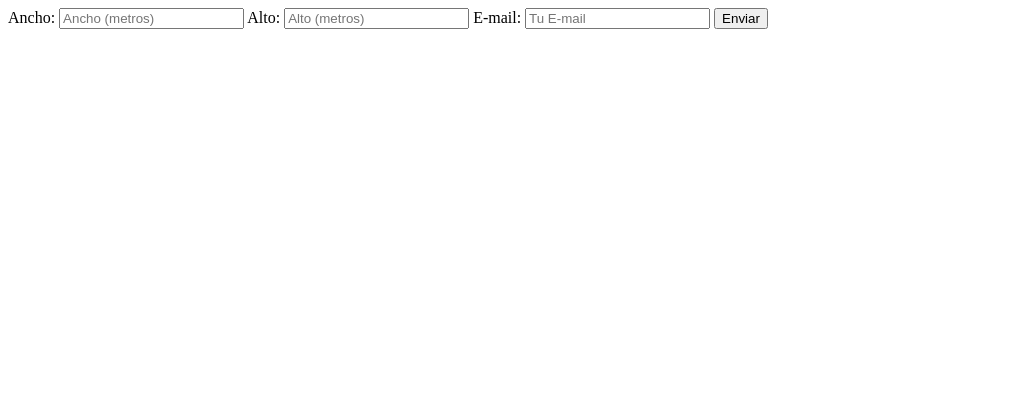
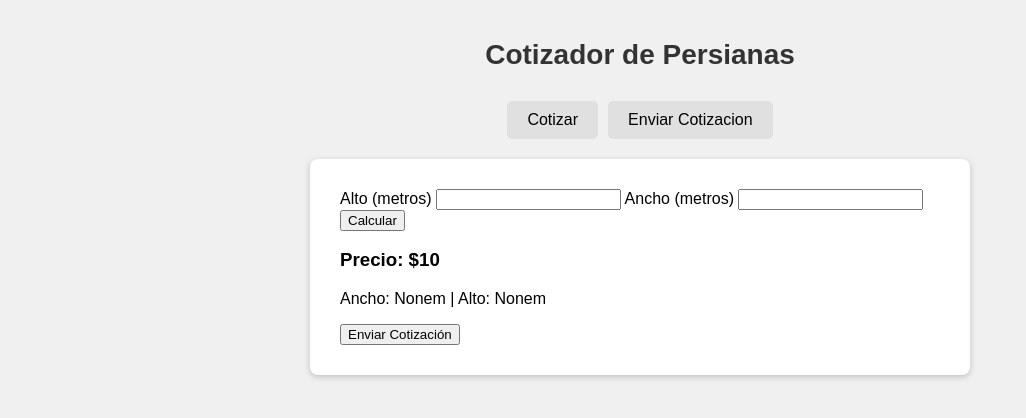
Before and after one commit to ManuelTRRS/Cotizador-persianas-2026, a Flask app: template templates/index.html in a window 1280 px wide. Shown: the top 418 px of the page, without its empty margins (0-1026 px from the left). Run offline with Flask 3, Linux system fonts and the light colour scheme; the template is opened without the code that fills it: most values are stand-ins (such as "Sample title", 1, 10 or a date in 2020).

Commit message:
Agregar cotizacion con envio y descarga

```diff
--- a/app.py
+++ b/app.py
@@ -1,6 +1,10 @@
-from flask import Flask,render_template, request
+from flask import Flask, render_template, request, make_response, session
+import smtplib
+from email.mime.text import MIMEText
+
 
 app = Flask(__name__)
+app.secret_key = 'tu_clave_secreta_aqui_12345'
 
 @app.route('/', methods=['GET', 'POST'])
 def inicio():
@@ -11,8 +15,94 @@
         m2=500
         total=Ancho*Alto*m2
         resultado=total
+
         pass
     return render_template('index.html', resultado_cotizacion=resultado)
 
-if (__name__ == '__main__'):
+
+@app.route('/enviar', methods=['POST'])
+def enviar_cotizacion():
+    try:
+        nombre = request.form.get('nombre')
+        telefono = request.form.get('telefono')
+        email = request.form.get('E-mail')
+        ancho = request.form.get('ancho_envio')
+        alto = request.form.get('alto_envio')
+        precio = request.form.get('precio_envio')
+
+        contenido = f"""
+Datos de la Cotización:
+
+Cliente: {nombre}
+Teléfono: {telefono}
+Email: {email}
+
+Medidas:
+Ancho: {ancho} metros
+Alto: {alto} metros
+
+Precio Final: ${precio}
+        """
+
+        mi_correo = "manueltorres687@gmail.com"
+        mi_contraseña = "igrh ztkz dtvu simk"
+
+        mensaje = MIMEText(contenido)
+        mensaje['Subject'] = "Nueva Cotización de Cliente"
+        mensaje['From'] = mi_correo
+        mensaje['To'] = mi_correo  # Cambiado: ahora te llega a ti
+
+        server = smtplib.SMTP('smtp.gmail.com', 587)
+        server.starttls()
+        server.login(mi_correo, mi_contraseña)
+        server.send_message(mensaje)
+        server.quit()
+
+        # Guardar datos en session
+        session['nombre'] = nombre
+        session['telefono'] = telefono
+        session['email'] = email
+        session['ancho'] = ancho
+        session['alto'] = alto
+        session['precio'] = precio
+
+        return render_template('exito.html', nombre=nombre, telefono=telefono, email=email, ancho=ancho, alto=alto, precio=precio)
+
+    except Exception as e:
+        return f"Error al enviar: {str(e)}", 500
+
+
+@app.route('/descargar_cotizacion')
+def descargar_cotizacion():
+    nombre = session.get('nombre', '')
+    telefono = session.get('telefono', '')
+    email = session.get('email', '')
+    ancho = session.get('ancho', '')
+    alto = session.get('alto', '')
+    precio = session.get('precio', '')
+
+    contenido = f"""COTIZACIÓN DE PERSIANAS
+{'='*50}
+
+Datos del Cliente:
+Nombre: {nombre}
+Teléfono: {telefono}
+Email: {email}
+
+Medidas:
+Ancho: {ancho} metros
+Alto: {alto} metros
+
+Precio Final: ${precio}
+{'='*50}
+
+Gracias por su preferencia.
+"""
+
+    response = make_response(contenido)
+    response.headers['Content-Type'] = 'text/plain; charset=utf-8'
+    response.headers['Content-Disposition'] = f'attachment; filename=cotizacion_{nombre.replace(" ", "_")}.txt'
+    return response
+
+if __name__ == '__main__':
     app.run(debug=True)
--- a/templates/index.html
+++ b/templates/index.html
@@ -3,17 +3,152 @@
 <head>
     <meta charset="UTF-8">
     <meta name="viewport" content="width=device-width, initial-scale=1.0">
-    <title>Persianas RP</title>
+    <title>Cotizador de Persianas</title>
 </head>
 <body>
-    <form action="/", method="post">
-        <label for ="Ancho">Ancho:</label>
-        <input id="Ancho" type="text" name="Ancho" placeholder="Ancho (metros)">
-        <label for ="Alto">Alto:</label>
-        <input id="Alto" type="text" name="Alto" placeholder="Alto (metros)">
-        <label for="E-mail">E-mail:</label>
-        <input id="E-mail" type="email" name="E-mail" placeholder="Tu E-mail">
-        <button type="submit">Enviar</button>
+    <h1>Cotizador de Persianas</h1>
+    <ul id="pestanas">
+        <li><button id="tab-cotizar" onclick="mostrarPestana('cotizar')">Cotizar</button></li>
+        <li> <button id="tab-enviar" onclick="mostrarPestana('enviar')">Enviar Cotizacion</button></li>
+    </ul>
+
+    <div id="contenidoPestanas">
+        <div id="cotizar" class="pestana activa">
+    <form action="/" method="post">
+        <label>Alto (metros)</label>
+        <input type="number" id="alto" name="Alto" step="0.01" value="{{ request.form.get('Alto', '') }}" required>
+        <label>Ancho (metros)</label>
+        <input type="number" id="ancho" name="Ancho" step="0.01" value="{{ request.form.get('Ancho', '') }}" required>
+        <button>Calcular</button>
     </form>
+    {% if resultado_cotizacion %}
+    <div id="resultado">
+        <h3>Precio: ${{ resultado_cotizacion|int}}</h3>
+        <p>Ancho: {{ request.form.get('Ancho') }}m | Alto: {{ request.form.get('Alto') }}m</p>
+        <button onclick="irPestanaEnvio()">Enviar Cotización</button>
+    </div>
+    {% endif %}
+        </div>
+
+        <div id="enviar" class="pestana">
+            <form action="/enviar" method="post">
+                <label>Nombre</label>
+                <input type="text" id="nombre" name="nombre" required>
+
+                <label>Teléfono</label>
+                <input type="tel" id="telefono" name="telefono" required>
+
+                <label>Email</label>
+                <input type="email" id="email" name="E-mail" required>
+
+                <label>Ancho (metros)</label>
+                <input type="text" id="ancho-envio" readonly>
+                <input type="hidden" id="ancho-envio-hidden" name="ancho_envio">
+
+                <label>Alto (metros)</label>
+                <input type="text" id="alto-envio" readonly>
+                <input type="hidden" id="alto-envio-hidden" name="alto_envio">
+
+                <label>Precio Final</label>
+                <input type="text" id="precio-envio" readonly>
+                <input type="hidden" id="precio-envio-hidden" name="precio_envio">
+
+                <button type="submit">Enviar Cotización</button>
+            </form>
+        </div>
+    </div>
+
+    <script>
+        function mostrarPestana(id) {
+            const pestanas = document.querySelectorAll('.pestana');
+            pestanas.forEach(p => p.classList.remove('activa'));
+            document.getElementById(id).classList.add('activa');
+        }
+
+        function irPestanaEnvio() {
+            const ancho = document.getElementById('ancho').value;
+            const alto = document.getElementById('alto').value;
+            const precio = document.querySelector('#resultado h3').textContent.replace('Precio: $', '').trim();
+
+            document.getElementById('ancho-envio').value = ancho;
+            document.getElementById('alto-envio').value = alto;
+            document.getElementById('precio-envio').value = precio;
+
+            document.getElementById('ancho-envio-hidden').value = ancho;
+            document.getElementById('alto-envio-hidden').value = alto;
+            document.getElementById('precio-envio-hidden').value = precio;
+
+            mostrarPestana('enviar');
+        }
+
+        {% if resultado_cotizacion %}
+        document.addEventListener('DOMContentLoaded', function() {
+            const ancho = "{{ request.form.get('Ancho') }}";
+            const alto = "{{ request.form.get('Alto') }}";
+            const precio = "{{ resultado_cotizacion|int }}";
+
+            document.getElementById('ancho-envio').value = ancho;
+            document.getElementById('alto-envio').value = alto;
+            document.getElementById('precio-envio').value = precio;
+
+            document.getElementById('ancho-envio-hidden').value = ancho;
+            document.getElementById('alto-envio-hidden').value = alto;
+            document.getElementById('precio-envio-hidden').value = precio;
+        });
+        {% endif %}
+    </script>
+    <style>
+        .pestana {
+            display: none;
+        }
+        .pestana.activa {
+            display: block;
+        }
+        body{
+        font-family: Arial, sans-serif;
+        background-color: #f0f0f0;
+        padding: 20px;
+        margin: 0;
+        }
+
+        #contenidoPestanas {
+            max-width: 600px;
+            margin: 0 auto;
+            background-color: white;
+            padding: 30px;
+            border-radius: 8px;
+            box-shadow: 0 2px 6px rgba(0, 0, 0, 0.2);
+        }
+
+        h1 {
+            text-align: center;
+            color: #333;
+            margin-bottom: 30px;
+            font-size: 28px;
+        }
+
+        #pestanas{
+            list-style: none;
+            padding: 0;
+            display: flex;
+            gap: 10px;
+            margin-bottom: 20px;
+            justify-content: center;
+        }
+
+        #pestanas button{
+            padding: 10px 20px;
+            border: none;
+            background-color: #e0e0e0;
+            cursor: pointer;
+            border-radius: 5px;
+            font-size: 16px;
+        }
+
+        #pestanas button:hover{
+            background-color: #cfcfcf;
+            box-shadow: #cfcfcf;
+        }
+    </style>
 </body>
 </html>
```
Also changed, not shown: templates/exito.html (added, +22 -0 lines), 1 other file.
